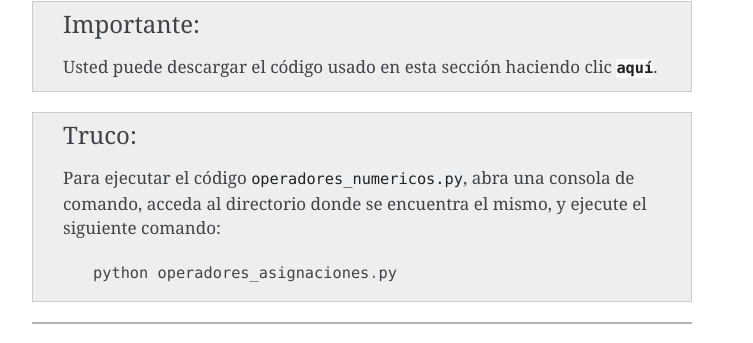
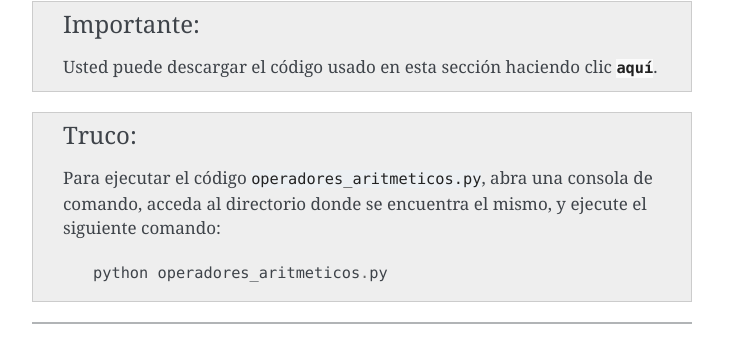
Before and after one commit to macagua/entrenamiento.python_basico, a Sphinx documentation site: the page built from source/leccion3/operadores_aritmeticos.rst, in a window 1280 px wide and 900 px high, scrolled down 3534 px. Shown: the part 355-698 px from the top of the window, without its empty margins (388-1141 px from the left). Built offline with Sphinx 7.4.7, drawn with Linux system fonts in a browser that asks for light colours.

Commit message:
Corregir nombre de modulo Python

```diff
--- a/source/leccion3/operadores_aritmeticos.rst
+++ b/source/leccion3/operadores_aritmeticos.rst
@@ -219,11 +219,11 @@ izquierda por el operador del lado derecho y devuelve el resto.
 
 
 .. tip::
-    Para ejecutar el código :file:`operadores_numericos.py`, abra una
+    Para ejecutar el código :file:`operadores_aritmeticos.py`, abra una
     consola de comando, acceda al directorio donde se encuentra el mismo,
     y ejecute el siguiente comando: ::
 
-        python operadores_asignaciones.py
+        python operadores_aritmeticos.py
 
 
 ----
```
